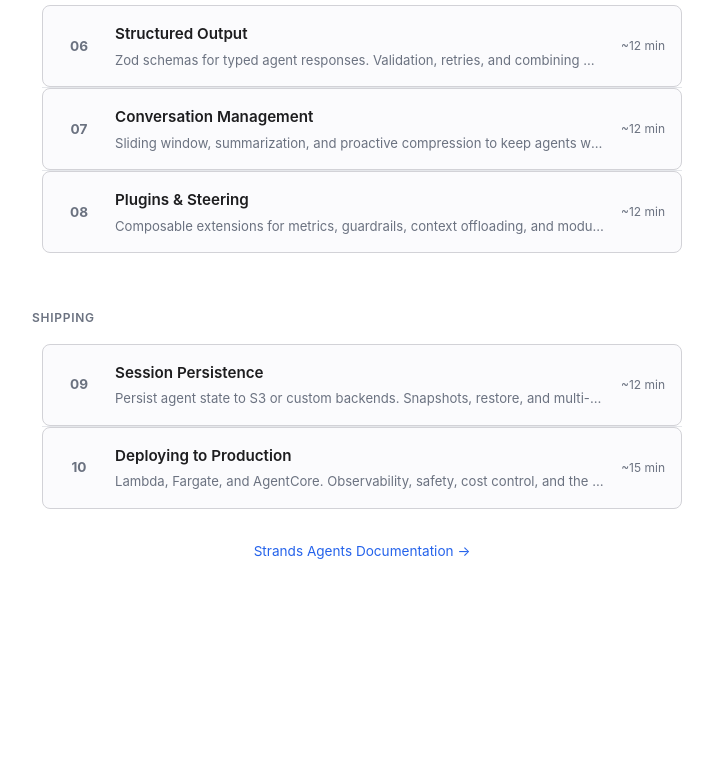
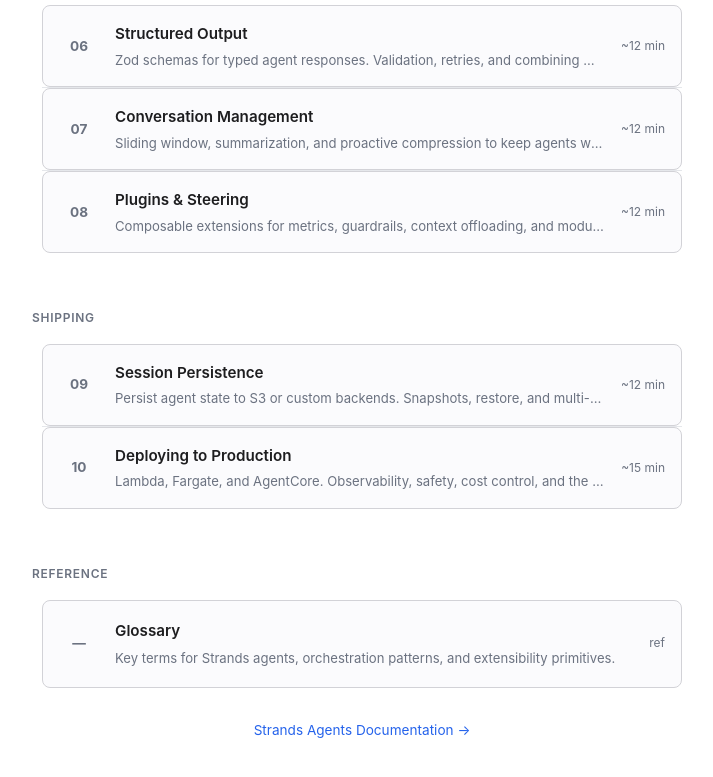
Before and after one commit to imforster/sandbox, a plain HTML site: page learn-strands/lessons/index.html in a window 1280 px wide. Shown: the part 1037-1814 px from the top of the page, without its empty margins (278-991 px from the left). Before the commit the page ends 1696 px from the top, so only its background shows below. Drawn offline with Linux system fonts and the light colour scheme.

Commit message:
Add glossary nav links to all learn repo lesson indexes

```diff
--- a/learn-strands/lessons/index.html
+++ b/learn-strands/lessons/index.html
@@ -242,6 +242,20 @@
   </li>
 </ul>
 
+<div class="section-label">Reference</div>
+<ul class="lesson-list">
+  <li>
+    <a class="lesson-card" href="../reference/glossary.html">
+      <span class="lesson-num">—</span>
+      <span class="lesson-info">
+        <span class="lesson-title">Glossary</span>
+        <span class="lesson-desc">Key terms for Strands agents, orchestration patterns, and extensibility primitives.</span>
+      </span>
+      <span class="lesson-time">ref</span>
+    </a>
+  </li>
+</ul>
+
 <div class="resources-link">
   <a href="https://strandsagents.com">Strands Agents Documentation →</a>
 </div>
```
Also changed, not shown: learn-chezmoi/lessons/index.html (+14 -0 lines), learn-cloudflare/lessons/index.html (+10 -0 lines), learn-codex/lessons/index.html (+14 -0 lines), learn-graphify/lessons/index.html (+14 -0 lines), learn-jj/lessons/index.html (+14 -0 lines), learn-skillopt-harness/lessons/index.html (+14 -0 lines).
